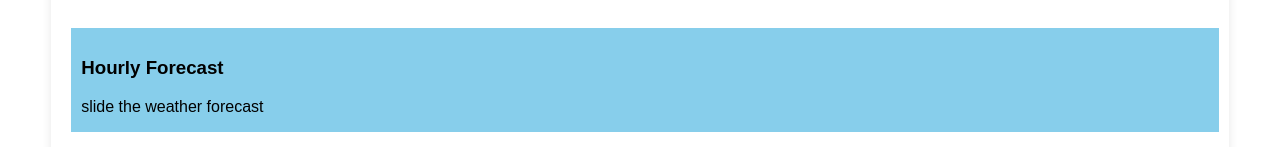
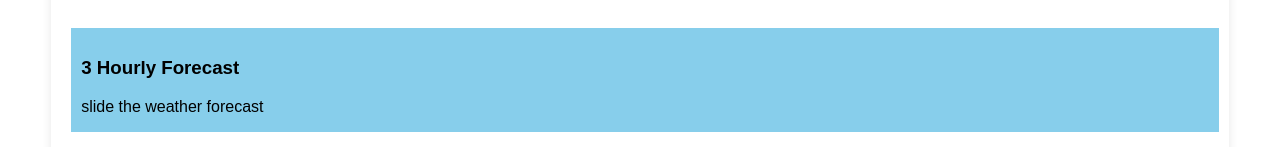
Before and after one commit to vijenderchimma/weather_dashboard_frontend, a React (Vite) app: page / in a window 1280 px wide. Shown: the part 407-554 px from the top of the page. Built offline with nearby package versions, Linux system fonts and the light colour scheme.

Commit message:
added 3 hourly

```diff
--- a/src/components/Map.jsx
+++ b/src/components/Map.jsx
@@ -113,7 +113,7 @@ const Map= () => {
                 <LocationMarker />
             </MapContainer>
             <div className='forecast-container'>
-                <h3>Hourly Forecast</h3>
+                <h3>3 Hourly Forecast</h3>
                 <p>slide the weather forecast</p>
                 <Slider {...sliderSettings}>
                     {hourlyForecast.map((forecast, index) => (
--- a/src/components/UserPreferences.jsx
+++ b/src/components/UserPreferences.jsx
@@ -51,7 +51,7 @@ const UserPreferences = () => {
                 <button type="submit">Get Weather</button>
             </form>
             <div className='forecast-container'>
-                <h3>Hourly Forecast</h3>
+                <h3>3 Hourly Forecast</h3>
                 <p>slide the weather forecast</p>
                 <Slider {...sliderSettings}>
                     {hourlyForecast.map((forecast, index) => (
```
